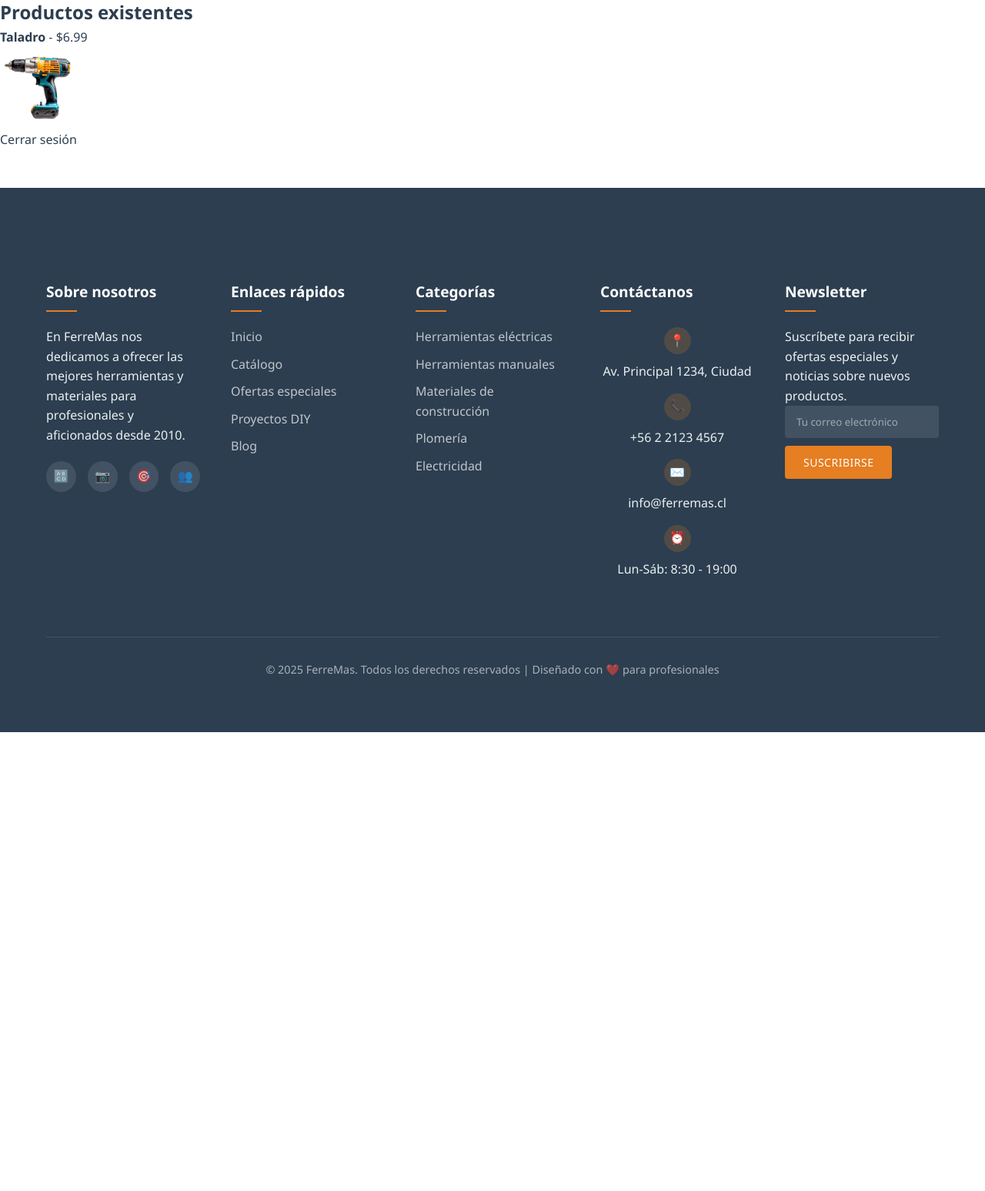
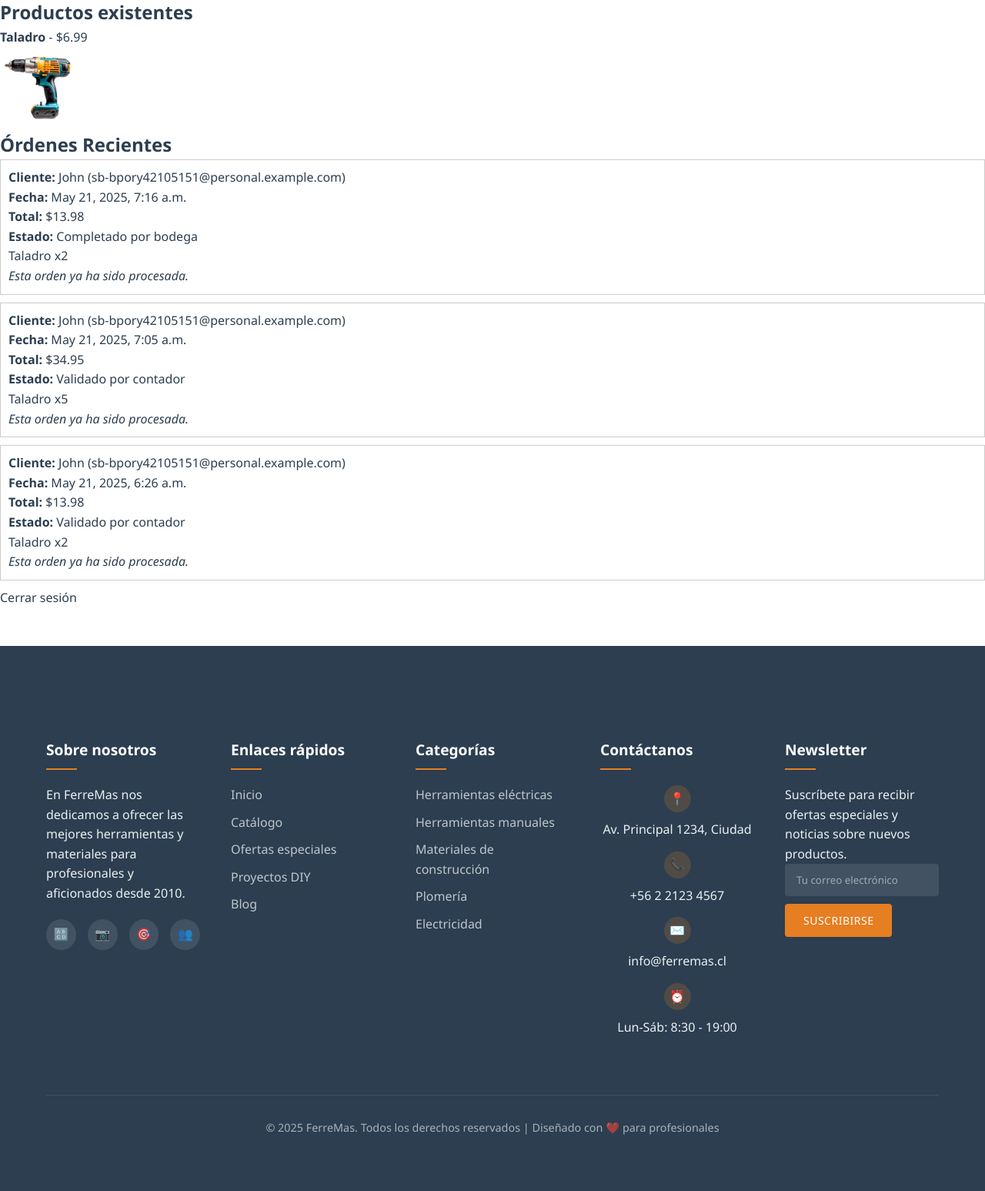
Before and after one commit to Loree1512/FerreMas, a Django app: page /panel/inicio/ in a window 1280 px wide. Shown: the part 679-2226 px from the top of the page at 77% size. Before the commit the page ends 1630 px from the top, so only its background shows below. Run offline with Django 5.2, Linux system fonts and the light colour scheme; a user stored in the database is signed in; data comes from the database, SQL or seed files in the repository; both versions use the stored data as it was after the commit.

Commit message:
bodega y contador

```diff
--- a/tienda/models.py
+++ b/tienda/models.py
@@ -36,17 +36,21 @@ class Orden(models.Model):
     email = models.EmailField()
     total = models.DecimalField(max_digits=10, decimal_places=2)
     fecha = models.DateTimeField(auto_now_add=True)
-
+    paypal_payment_id = models.CharField(max_length=255, blank=True, null=True)
+    fecha_pago = models.DateTimeField(blank=True, null=True)
     ESTADOS = [
         ('pendiente', 'Pendiente'),
         ('preparando', 'Preparando'),
         ('entregado_a_vendedor', 'Entregado a vendedor'),
         ('entregado_a_cliente', 'Entregado a cliente'),
+        ('completado', 'Completado por bodega'),
+        ('validado', 'Validado por contador'),
+        ('rechazada', 'Rechazada'),
     ]
     estado = models.CharField(max_length=30, choices=ESTADOS, default='pendiente')
 
     metodo_pago = models.CharField(max_length=30, default='paypal')  # o 'transferencia'
-
+    aceptado_por_vendedor = models.BooleanField(default=False)
     def __str__(self):
         return f'Orden #{self.id} - {self.nombre_cliente}'
 
@@ -56,4 +60,5 @@ class ItemOrden(models.Model):
     cantidad = models.IntegerField()
 
     def __str__(self):
-        return f'{self.producto.nombre} x {self.cantidad}'
+        nombre_producto = self.producto.nombre if self.producto else 'Producto eliminado'
+        return f'{nombre_producto} x {self.cantidad}'
--- a/tienda/templates/tienda/admin_inicio.html
+++ b/tienda/templates/tienda/admin_inicio.html
@@ -22,6 +22,31 @@
     </li>
     {% endfor %}
     </ul>
+    <h2>Órdenes Recientes</h2>
 
+    {% for orden in ordenes %}
+        <div style="border: 1px solid #ccc; padding: 10px; margin-bottom: 10px;">
+            <p><strong>Cliente:</strong> {{ orden.nombre_cliente }} ({{ orden.email }})</p>
+            <p><strong>Fecha:</strong> {{ orden.fecha }}</p>
+            <p><strong>Total:</strong> ${{ orden.total }}</p>
+            <p><strong>Estado:</strong> {{ orden.get_estado_display }}</p>
+
+            <ul>
+                {% for item in orden.items.all %}
+                    <li>{{ item.producto.nombre }} x{{ item.cantidad }}</li>
+                {% endfor %}
+            </ul>
+
+            {% if orden.estado == 'pendiente' %}
+                <form method="post" action="{% url 'procesar_orden' orden.id %}">
+                    {% csrf_token %}
+                    <button type="submit" name="accion" value="aceptar">Aceptar</button>
+                    <button type="submit" name="accion" value="rechazar">Rechazar</button>
+                </form>
+            {% else %}
+                <p><em>Esta orden ya ha sido procesada.</em></p>
+            {% endif %}
+        </div>
+    {% endfor %}
     <a href="{% url 'logout' %}">Cerrar sesión</a>
 {% endblock %}
--- a/tienda/urls.py
+++ b/tienda/urls.py
@@ -11,7 +11,6 @@ urlpatterns = [
     path('ubicacion/', views.mapa_ubicacion, name='mapa_ubicacion'),
     path('login/', views.login_view, name='login'),
     path('panel/inicio/', views.admin_inicio_view, name='admin_inicio'),
-    path('panel/inicio/', views.admin_inicio_view, name='admin_inicio'),
     path('panel/bodeguero/', views.bodeguero_inicio, name='bodeguero_inicio'),
     path('panel/contador/', views.contador_inicio, name='contador_inicio'),
     path('logout/', views.logout_view, name='logout'),
@@ -20,4 +19,9 @@ urlpatterns = [
     path('checkout/', views.checkout_view, name='checkout'),  # MOVIDO DENTRO DE LA LISTA
     path('api/orden/', views.registrar_orden, name='registrar_orden'),  # MOVIDO DENTRO DE LA LISTA
     path('orden/actualizar/<int:orden_id>/', views.actualizar_estado_orden, name='actualizar_estado_orden'),
+    path('orden/<int:orden_id>/procesar/', views.procesar_orden, name='procesar_orden'),
+    path('orden/actualizar/<int:orden_id>/', views.actualizar_estado_bodega, name='actualizar_estado_bodega'),
+    path('orden/validar/<int:orden_id>/', views.actualizar_estado_contador, name='actualizar_estado_contador'),
+
+
 ] + static(settings.MEDIA_URL, document_root=settings.MEDIA_ROOT)
--- a/tienda/views.py
+++ b/tienda/views.py
@@ -7,8 +7,10 @@ from .models import Producto, Orden, ItemOrden
 from .forms import ProductoForm
 from django.conf import settings
 from django.views.decorators.csrf import csrf_exempt
+from django.views.decorators.http import require_POST
 from django.http import JsonResponse
 import json
+from django.utils import timezone
 # Create your views here.
 
 
@@ -26,7 +28,8 @@ def admin_inicio_view(request):
     if not request.user.is_staff and not request.user.is_superuser:
         return redirect('inicio')
 
-    if request.method == 'POST':
+    # Procesamiento del formulario de productos
+    if request.method == 'POST' and 'agregar_producto' in request.POST:
         form = ProductoForm(request.POST, request.FILES)
         if form.is_valid():
             form.save()
@@ -34,20 +37,53 @@ def admin_inicio_view(request):
     else:
         form = ProductoForm()
 
+    # Carga de productos
     productos = Producto.objects.all()
-    return render(request, 'tienda/admin_inicio.html', {'form': form, 'productos': productos})
+
+    # Carga de órdenes
+    ordenes = Orden.objects.all().order_by('-fecha')
+
+    return render(request, 'tienda/admin_inicio.html', {
+        'form': form,
+        'productos': productos,
+        'ordenes': ordenes,
+    })
+
+@require_POST
+@login_required
+def actualizar_estado_bodega(request, orden_id):
+    if not request.user.perfil.rol == 'bodeguero':
+        return redirect('inicio')
+
+    orden = Orden.objects.get(id=orden_id)
+    nuevo_estado = request.POST.get('estado')
+
+    if nuevo_estado in dict(Orden.ESTADOS):
+        orden.estado = nuevo_estado
+        orden.save()
+
+    return redirect('bodeguero_inicio')
 
 
 @login_required
 def bodeguero_inicio(request):
-    ordenes = Orden.objects.all().order_by('-fecha')
+    ordenes = Orden.objects.filter(estado__in=['preparando', 'entregado_a_vendedor', 'completado']).order_by('-fecha')
     return render(request, 'tienda/bodeguero/inicio.html', {'ordenes': ordenes})
-
 
 @login_required
 def contador_inicio(request):
-    ordenes = Orden.objects.filter(metodo_pago='transferencia')
-    return render(request, 'tienda/contador/inicio.html', {'ordenes': ordenes})
+    if request.user.perfil.rol != 'contador':
+        return redirect('inicio')
+
+    ordenes_pagadas = Orden.objects.filter(
+        estado='completado',
+        metodo_pago='paypal'  # o el valor que uses para identificar pagos PayPal
+    ).order_by('-fecha')
+
+    return render(request, 'tienda/contador/inicio.html', {
+        'ordenes': ordenes_pagadas
+    })
+
 
 def checkout_view(request):
     return render(request, 'tienda/checkout.html')
@@ -124,13 +160,13 @@ def login_view(request):
 
         if user is not None:
             login(request, user)
+            perfil = getattr(user, 'perfil', None)
+            if perfil:
+                if perfil.rol == 'bodeguero':
+                    return redirect('bodeguero_inicio')
+                elif perfil.rol == 'contador':
+                    return redirect('contador_inicio')
             if user.is_staff or user.is_superuser:
-                perfil = getattr(user, 'perfil', None)
-                if perfil:
-                    if perfil.rol == 'bodeguero':
-                        return redirect('bodeguero_inicio')
-                    elif perfil.rol == 'contador':
-                        return redirect('contador_inicio')
                 return redirect('admin_inicio')  # Vendedor u otro staff
             else:
                 return redirect('inicio')  # Usuario común
@@ -146,6 +182,9 @@ def productos_por_categoria(request, categoria):
         'categoria_actual': categoria
     })
 @csrf_exempt
+
+#REGISTRO ORDEN COMPRA
+
 def registrar_orden(request):
     if request.method == 'POST':
         try:
@@ -154,13 +193,25 @@ def registrar_orden(request):
             total = data.get('total')
             nombre = data.get('nombre')
             email = data.get('email')
+            paypal_payment_id = data.get('paypal_payment_id')  # nuevo campo
+            fecha_pago = data.get('fecha_pago')  # opcional, si lo envías como string datetime
 
             orden = Orden.objects.create(
                 nombre_cliente=nombre,
                 email=email,
                 total=total,
-                usuario=request.user if request.user.is_authenticated else None
+                usuario=request.user if request.user.is_authenticated else None,
+                paypal_payment_id=paypal_payment_id,  # guardar el id del pago
+                metodo_pago='paypal',  # marca que es pago PayPal
+                estado='pendiente',    # estado inicial, o el que uses
             )
+
+            # Si quieres guardar la fecha de pago y la recibes como string,
+            # deberías convertirla a datetime, ejemplo:
+            if fecha_pago:
+                from django.utils.dateparse import parse_datetime
+                orden.fecha_pago = parse_datetime(fecha_pago)
+                orden.save()
 
             for item in carrito:
                 try:
@@ -171,9 +222,7 @@ def registrar_orden(request):
                         cantidad=item['cantidad']
                     )
                 except Producto.DoesNotExist:
-                    # Aquí puedes decidir qué hacer si un producto no existe
-                    # Por ejemplo, saltar ese item o devolver un error
-                    continue  # Ignora el producto y continúa con el siguiente
+                    continue
 
             return JsonResponse({'status': 'ok', 'orden_id': orden.id})
 
@@ -186,15 +235,23 @@ def registrar_orden(request):
 
     return JsonResponse({'error': 'Método no permitido'}, status=405)
 
+
+
 @csrf_exempt
 @login_required
 def actualizar_estado_orden(request, orden_id):
     orden = get_object_or_404(Orden, id=orden_id)
     if request.method == 'POST':
         nuevo_estado = request.POST.get('nuevo_estado')
-        if nuevo_estado in dict(Orden.ESTADOS):
+
+        # Si el bodeguero quiere marcar como entregado, lo completamos
+        if nuevo_estado == 'entregado_a_vendedor':
+            orden.estado = 'completado'
+        elif nuevo_estado in dict(Orden.ESTADOS):
             orden.estado = nuevo_estado
-            orden.save()
+
+        orden.save()
+
     # Redirige según rol
     rol = request.user.perfil.rol
     if rol == 'bodeguero':
@@ -203,3 +260,29 @@ def actualizar_estado_orden(request, orden_id):
         return redirect('contador_inicio')
     else:
         return redirect('admin_inicio')
+
+
+
+@require_POST
+def procesar_orden(request, orden_id):
+    orden = get_object_or_404(Orden, id=orden_id)
+    accion = request.POST.get('accion')
+
+    if accion == 'aceptar':
+        orden.estado = 'preparando'
+    elif accion == 'rechazar':
+        orden.estado = 'rechazada'
+    orden.save()
+
+    return redirect('admin_inicio')
+
+@csrf_exempt
+@login_required
+def actualizar_estado_contador(request, orden_id):
+    orden = get_object_or_404(Orden, id=orden_id)
+    if request.method == 'POST' and request.user.perfil.rol == 'contador':
+        nuevo_estado = request.POST.get('nuevo_estado')
+        if nuevo_estado in dict(Orden.ESTADOS):
+            orden.estado = nuevo_estado
+            orden.save()
+    return redirect('contador_inicio')
```
Also changed, not shown: tienda/templates/tienda/bodeguero/inicio.html (+23 -28 lines), tienda/templates/tienda/contador/inicio.html (+19 -31 lines), db.sqlite3, media/productos/taladro.png (added), tienda/migrations/0007_orden_aceptado_por_vendedor_alter_orden_estado.py (added), tienda/migrations/0008_alter_orden_estado.py (added), tienda/migrations/0009_orden_fecha_pago_orden_paypal_payment_id.py (added).
